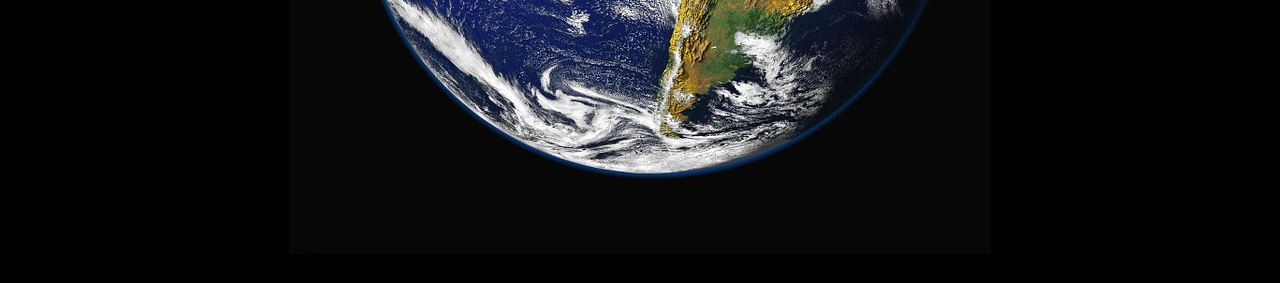
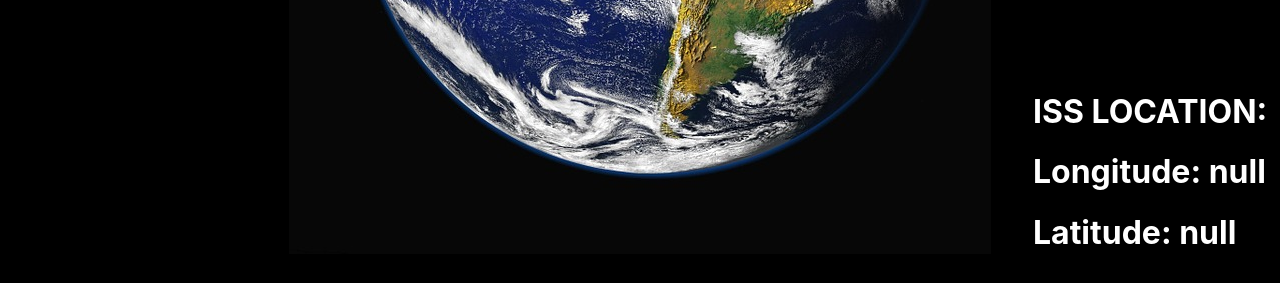
Before and after one commit to paolov1928/i-astronaut-live, a React (Create React App) app: page / in a window 1280 px wide. Shown: the part 527-810 px from the top of the page. Built offline with nearby package versions, Linux system fonts and the light colour scheme; no server answers.

Commit message:
Add ISS location to bottom right

```diff
--- a/src/App.js
+++ b/src/App.js
@@ -1,13 +1,15 @@
-import React from "react"
-import AstronautContainer from "./AstronautContainer"
+import React from "react";
+import AstronautContainer from "./AstronautContainer";
+import ISSLocationContainer from "./ISSLocationContainer";
 
 function App() {
   return (
     <div className="App">
       <h1>Welcome to Kenan and Paolo's iAstronautLive!</h1>
       <AstronautContainer />
+      <ISSLocationContainer />
     </div>
-  )
+  );
 }
 
-export default App
+export default App;
--- /dev/null
+++ b/src/ISSLocationContainer.js
@@ -0,0 +1,24 @@
+import React, { Component } from "react";
+
+class ISSLocationContainer extends Component {
+  state = { latitude: null, longitude: null };
+
+  componentDidMount() {
+    fetch("http://api.open-notify.org/iss-now.json")
+      .then(r => r.json())
+      .then(data => this.setState({ ...data.iss_position }));
+  }
+
+  render() {
+    const { longitude, latitude } = this.state;
+    return (
+      <div className="iss-location">
+        <h1>ISS LOCATION:</h1>
+        <h1>{`Longitude: ${longitude}`}</h1>
+        <h1>{`Latitude: ${latitude}`}</h1>
+      </div>
+    );
+  }
+}
+
+export default ISSLocationContainer;
--- a/src/index.css
+++ b/src/index.css
@@ -23,6 +23,13 @@ code {
   justify-content: space-evenly;
 }
 
+.iss-location {
+  right: 0;
+  bottom: 0;
+  position: fixed;
+  margin-right: 1%;
+}
+
 .App {
   background-image: url("./earth.jpg");
   background-color: black;
```
Also changed, not shown: src/AstronautContainer.js (+11 -12 lines).
